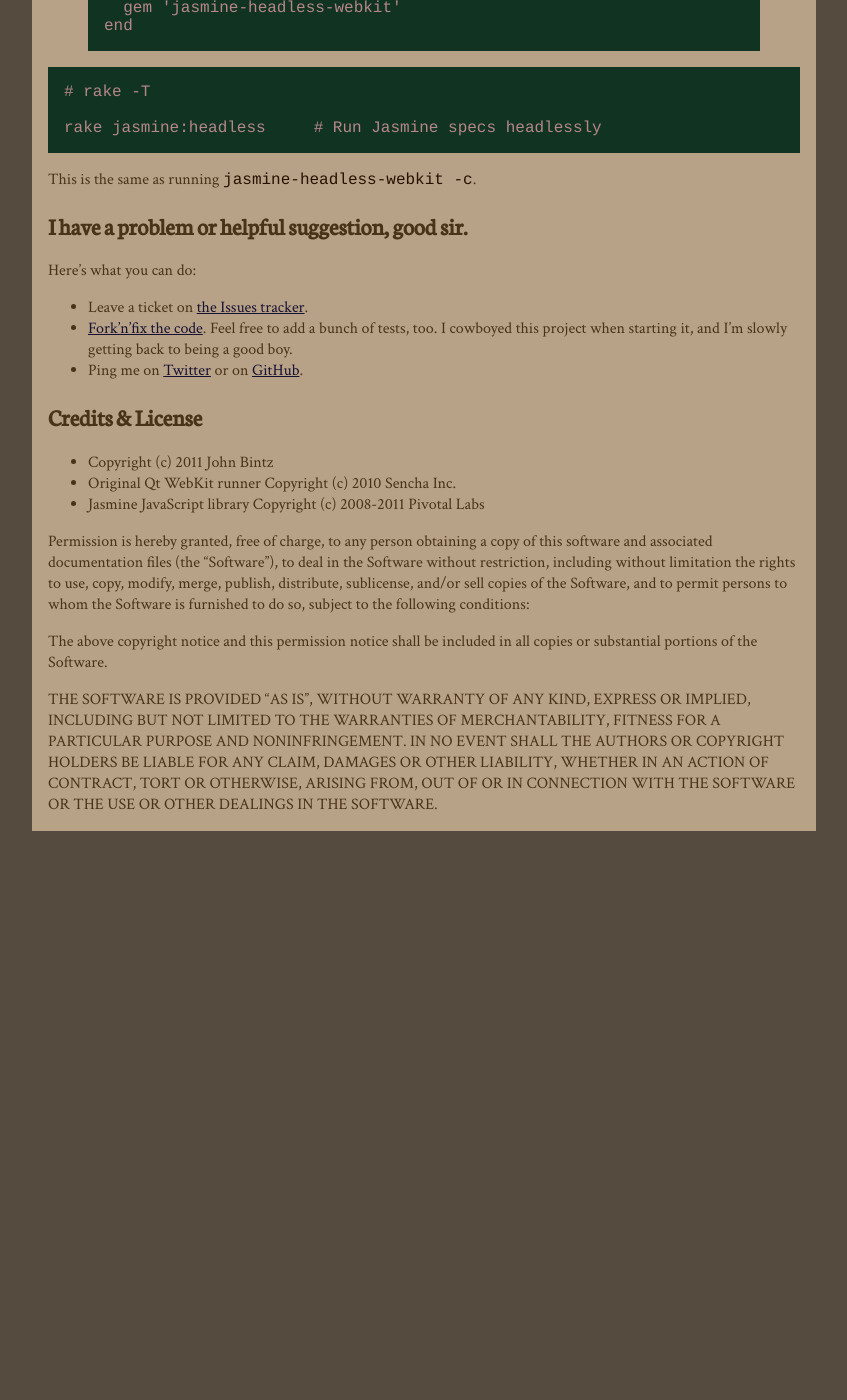
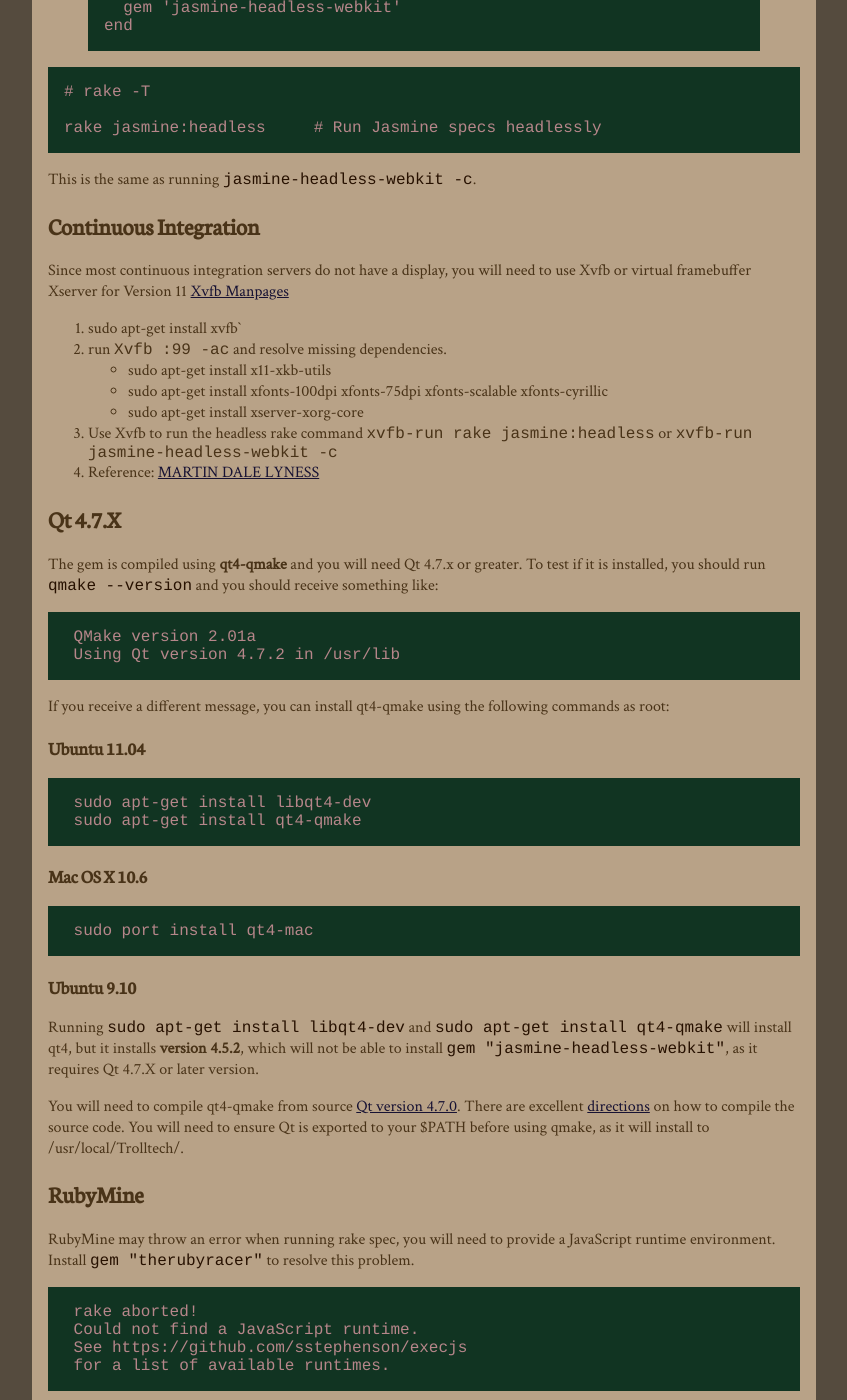
Before and after one commit to johnbintz/jasmine-headless-webkit, a Jekyll site: the page built from index.md, in a window 1280 px wide and 1400 px high, scrolled down 6666 px. Shown: the whole window, without its empty margins (216-1063 px from the left). Built offline with Jekyll 4.4.1, drawn with Linux system fonts in a browser that asks for light colours; Markdown is read by kramdown in place of the engine named in the settings; before the commit the page ends 7497 px from its top, so only the background shows below that.

Commit message:
Removed the README.md file that I added and edited the index.md file.

```diff
--- a/index.md
+++ b/index.md
@@ -329,6 +329,62 @@
 
 This is the same as running `jasmine-headless-webkit -c`.
 
+## Continuous Integration
+
+Since most continuous integration servers do not have a display, you will need to use
+Xvfb or virtual framebuffer Xserver for Version 11 [Xvfb Manpages](http://manpages.ubuntu.com/manpages/natty/man1/Xvfb.1.html)
+
+1.  sudo apt-get install xvfb`
+2.  run `Xvfb :99 -ac` and resolve missing dependencies.
+     *        sudo apt-get install x11-xkb-utils
+     *        sudo apt-get install xfonts-100dpi xfonts-75dpi xfonts-scalable xfonts-cyrillic
+     *        sudo apt-get install xserver-xorg-core
+3. Use Xvfb to run the headless rake command `xvfb-run rake jasmine:headless` or `xvfb-run jasmine-headless-webkit -c`
+4. Reference: [MARTIN DALE LYNESS](http://blog.martin-lyness.com/archives/installing-xvfb-on-ubuntu-9-10-karmic-koala)
+
+## Qt 4.7.X
+
+The gem is compiled using **qt4-qmake** and you will need Qt 4.7.x or greater.
+To test if it is installed, you should run `qmake --version` and you should
+receive something like:
+
+     QMake version 2.01a
+     Using Qt version 4.7.2 in /usr/lib
+
+If you receive a different message, you can install qt4-qmake using the following commands as root:
+
+### Ubuntu 11.04
+
+     sudo apt-get install libqt4-dev
+     sudo apt-get install qt4-qmake
+
+### Mac OS X 10.6
+
+     sudo port install qt4-mac
+
+### Ubuntu 9.10
+
+Running `sudo apt-get install libqt4-dev` and `sudo apt-get install qt4-qmake` will install qt4,
+but it installs **version 4.5.2**, which will not be able to install
+`gem "jasmine-headless-webkit"`, as it requires Qt 4.7.X or later version.
+
+You will need to compile qt4-qmake from source
+[Qt version 4.7.0](http://get.qt.nokia.com/qt/source/qt-everywhere-opensource-src-4.7.0.tar.gz).
+There are excellent [directions](http://doc.qt.nokia.com/latest/install-x11.html) on how to compile
+the source code. You will need to ensure Qt is exported to your $PATH before using qmake, as it will
+install to /usr/local/Trolltech/.
+
+## RubyMine
+
+RubyMine may throw an error when running rake spec, you will need to provide a
+JavaScript runtime environment. Install `gem "therubyracer"` to resolve this problem.
+
+     rake aborted!
+     Could not find a JavaScript runtime.
+     See https://github.com/sstephenson/execjs
+     for a list of available runtimes.
+
+
 ## I have a problem or helpful suggestion, good sir.
 
 Here's what you can do:
```
Also changed, not shown: README.md.
